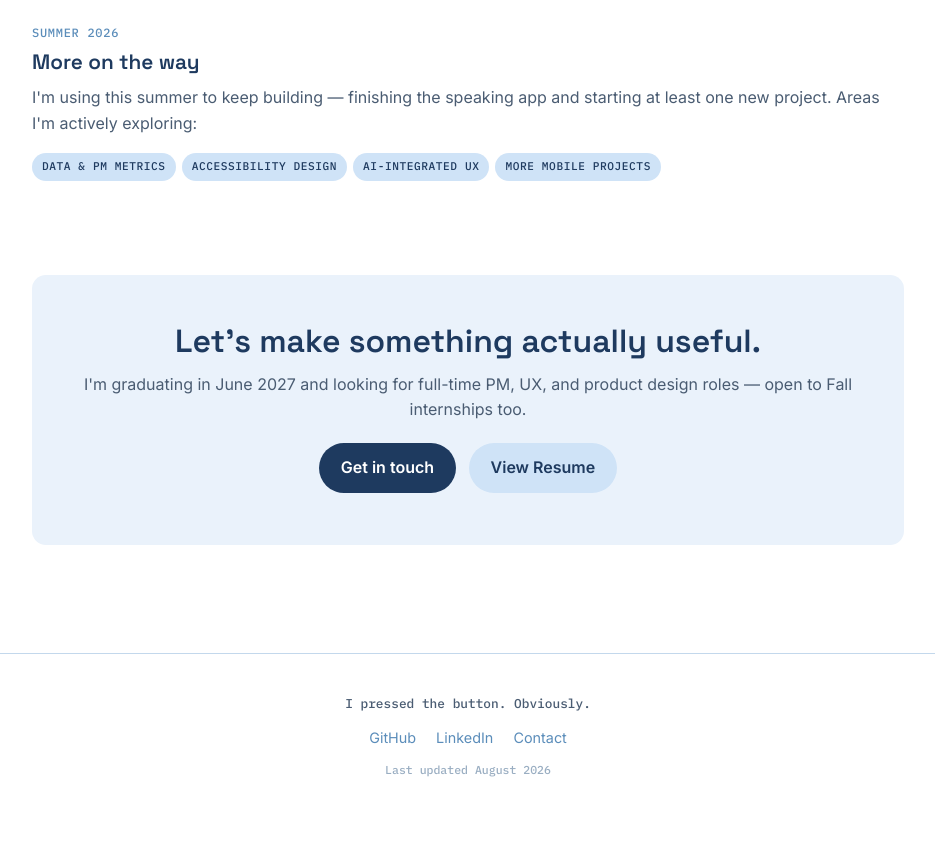
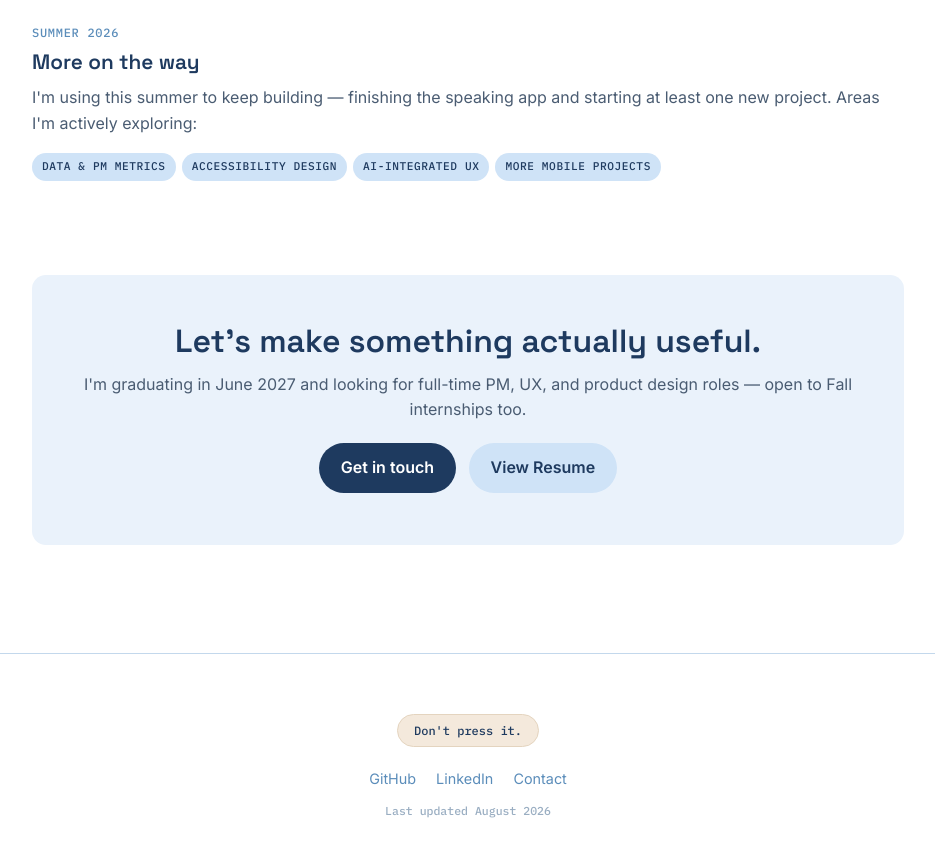
Before and after one commit to Veroniki5208/Portfolio, a plain HTML site: page case-studies/index.html in a window 1280 px wide. Shown: the part 4162-5018 px from the top of the page, without its empty margins (172-1107 px from the left). Before the commit the page ends 4982 px from the top, so only its background shows below. Drawn offline with Linux system fonts and the light colour scheme.

Commit message:
dont press the button - case study page

```diff
--- a/case-studies/index.html
+++ b/case-studies/index.html
@@ -166,7 +166,7 @@
 
 <footer>
   <div class="wrap">
-    <div class="press-line">I pressed the button. Obviously.</div>
+    <button id="dont-press-it" class="press-button">Don't press it.</button>
     <div class="footer-links">
       <a href="https://github.com/Veroniki5208" target="_blank" rel="noopener">GitHub</a>
       <a href="https://www.linkedin.com/in/veronique-gunawan/" target="_blank" rel="noopener">LinkedIn</a>
@@ -176,5 +176,6 @@
   </div>
 </footer>
 
+<script src="../assets/js/script.js"></script>
 </body>
 </html>
```
